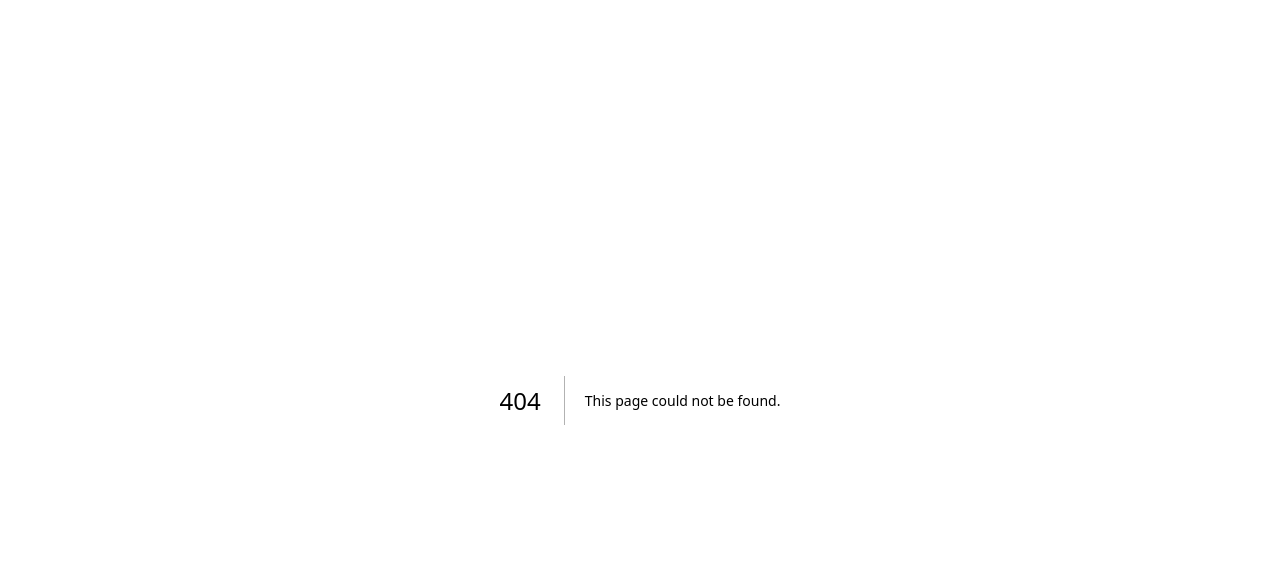
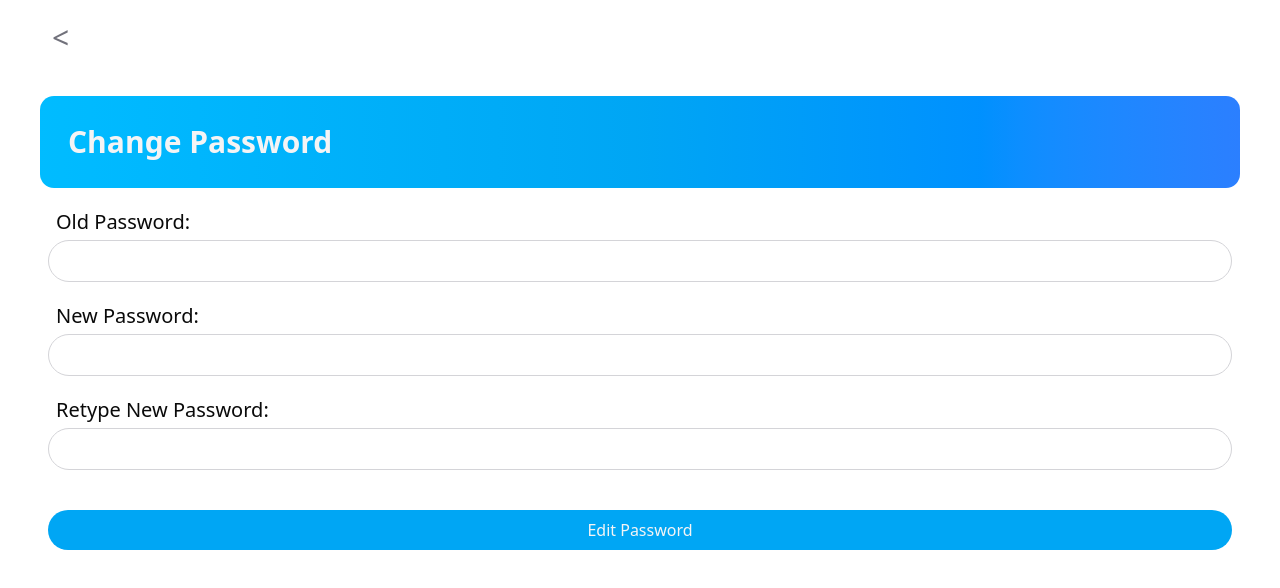
Before and after one commit to David930426/database-class, a Next.js app: page /edit/password in a window 1280 px wide. Before the commit this address had no page. Shown: the top 588 px of the page. Built offline with nearby package versions, Linux system fonts and the light colour scheme; no server answers.

Commit message:
make a feature for changing password

```diff
--- a/action/edit.ts
+++ b/action/edit.ts
@@ -2,12 +2,13 @@
 import { DbConnect } from "@/lib/db";
 import { FormState } from "@/lib/definitions";
 import { decrypt } from "@/lib/session";
-import { EditProfileSchema } from "@/lib/zod";
+import { EditPasswordSchema, EditProfileSchema } from "@/lib/zod";
 import { cookies } from "next/headers";
 import sql from "mssql";
 import { revalidatePath } from "next/cache";
 import { redirect } from "next/navigation";
 import z from "zod";
+import bcrypt from "bcryptjs";
 
 export async function editProfile(
   prevState: FormState | undefined,
@@ -70,3 +71,85 @@ export async function editProfile(
   revalidatePath("/");
   redirect("/");
 }
+
+export async function editPassword(
+  prevState: FormState | undefined,
+  formData: FormData
+) {
+  const rawData = Object.fromEntries(formData.entries());
+  try {
+    const parsedData = EditPasswordSchema.parse(rawData);
+    const pool = await DbConnect();
+
+    const cookie = (await cookies()).get("session")?.value;
+    const session = await decrypt(cookie);
+
+    const result = await pool
+      .request()
+      .input("userId", sql.Int, session?.userId)
+      .query(`SELECT Password FROM Users WHERE UserID = @userId`);
+
+    const passwordToString = result.recordset[0].Password.toString("utf8");
+
+    const isMatch = await bcrypt.compare(
+      parsedData.oldPassword,
+      passwordToString
+    );
+
+    if (!isMatch) {
+      return {
+        success: false,
+        message: "Old password is incorrect!",
+      };
+    }
+
+    const salt = await bcrypt.genSalt(10);
+    const newPass = await bcrypt.hash(parsedData.newPassword, salt);
+
+    const passInputDb = Buffer.from(newPass, "utf8");
+
+    const inputDataResult = await pool
+      .request()
+      .input("UserId", sql.Int, session?.userId)
+      .input("Password", sql.VarBinary, passInputDb)
+      .query(`UPDATE Users SET Password = @Password WHERE UserID = @UserId`);
+
+    if (inputDataResult.rowsAffected[0] === 0) {
+      return {
+        success: false,
+        message: "New password is not updated",
+      };
+    }
+  } catch (err) {
+    if (err instanceof z.ZodError) {
+      const zodError = err as z.ZodError;
+
+      const fieldErrors: Record<string, string> = {};
+
+      for (const issue of zodError.issues) {
+        const fieldName = issue.path[0] as string;
+
+        if (!fieldErrors[fieldName]) {
+          fieldErrors[fieldName] = issue.message;
+        }
+      }
+
+      return {
+        success: false,
+        errors: fieldErrors,
+      };
+    }
+
+    const error = err as Error;
+    return {
+      success: false,
+      message: error.message,
+    };
+  }
+
+  revalidatePath("/");
+  redirect("/");
+  return {
+    success: true,
+  };
+}
--- a/app/edit/page.tsx
+++ b/app/edit/page.tsx
@@ -54,14 +54,14 @@ export default function Page() {
           error={state.errors?.email}
         />
         <p className="text-red-500 text-sm ml-2 mt-1">{state.errors?.email}</p>
-        {/* <Input type="password" id="oldPassword" label="Old Password" labelClass="text-xl" />
-        <Input type="password" id="newPassword"  label="New Password" labelClass="text-xl" />
-        <Input type="password" id="retypeNewPassword" label="Retype New Password" labelClass="text-xl" /> */}
+        <p className="ml-2 mt-5 text-sky-500 hover:text-sky-600 hover:underline active:sky-700">
+          <Link href={"/edit/password"}>Change Password</Link>
+        </p>
         <p className="text-red-500 ml-3 mt-5">
           {!state.success && state?.message}
         </p>
-        <ButtonPrimary type="submit" className="w-full my-10">
-          Edit
+        <ButtonPrimary type="submit" className="w-full mt-10 mb-5">
+          Edit Profile
         </ButtonPrimary>
       </form>
     </div>
--- /dev/null
+++ b/app/edit/password/page.tsx
@@ -0,0 +1,68 @@
+"use client";
+import { editPassword } from "@/action/edit";
+import { ButtonPrimary } from "@/components/ui/button";
+import { Input } from "@/components/ui/form";
+import { initialState } from "@/lib/initialState";
+import Link from "next/link";
+import { useActionState } from "react";
+
+export default function Page() {
+  const [state, editPasswordAction] = useActionState(
+    editPassword,
+    initialState
+  );
+  return (
+    <div className="px-10 pt-5">
+      <p className="text-zinc-500 text-3xl mb-10">
+        <Link
+          href="/edit"
+          className="hover:bg-zinc-300 active:bg-zinc-400 rounded-full px-3 pb-1"
+        >
+          {"<"}
+        </Link>
+      </p>
+      <h1 className="bg-linear-to-r from-sky-400 via-sky-500 to-blue-500 p-7 rounded-xl text-3xl text-zinc-100 font-bold">
+        Change Password
+      </h1>
+      <form action={editPasswordAction} className="px-2">
+        <Input
+          type="password"
+          id="oldPassword"
+          label="Old Password"
+          labelClass="text-xl"
+          error={state.errors?.oldPassword}
+        />
+        <p className="text-red-500 text-sm ml-2 mt-1">
+          {state.errors?.oldPassword}
+        </p>
+        <Input
+          type="password"
+          id="newPassword"
+          label="New Password"
+          labelClass="text-xl"
+          error={state.errors?.newPassword}
+        />
+        <p className="text-red-500 text-sm ml-2 mt-1">
+          {state.errors?.newPassword}
+        </p>
+        <Input
+          type="password"
+          id="retypeNewPassword"
+          label="Retype New Password"
+          labelClass="text-xl"
+          error={state.errors?.retypeNewPassword}
+        />
+        <p className="text-red-500 text-sm ml-2 mt-1">
+          {state.errors?.retypeNewPassword}
+        </p>
+        <p className="text-red-500 ml-3 mt-5">
+          {!state.success && state?.message}
+        </p>
+        <ButtonPrimary type="submit" className="w-full my-10">
+          Edit Password
+        </ButtonPrimary>
+
+      </form>
+    </div>
+  );
+}
--- a/lib/zod.ts
+++ b/lib/zod.ts
@@ -34,3 +34,16 @@ export const EditProfileSchema = z.object({
     .max(50, "Username con not more than 50 characters"),
   email: z.email("Invalid email address format.").max(100, "Email too long"),
 });
+
+export const EditPasswordSchema = z
+  .object({
+    oldPassword: z.string().min(8, "Password must be at least 8 characters."),
+    newPassword: z.string().min(8, "Password must be at least 8 characters."),
+    retypeNewPassword: z
+      .string()
+      .min(8, "Password must be at least 8 characters."),
+  })
+  .refine((data) => data.newPassword === data.retypeNewPassword, {
+    message: "New password is not match",
+    path: ["retypeNewPassword"],
+  });
```
Also changed, not shown: 1 other file (tests, documents, lock files or other folders).
